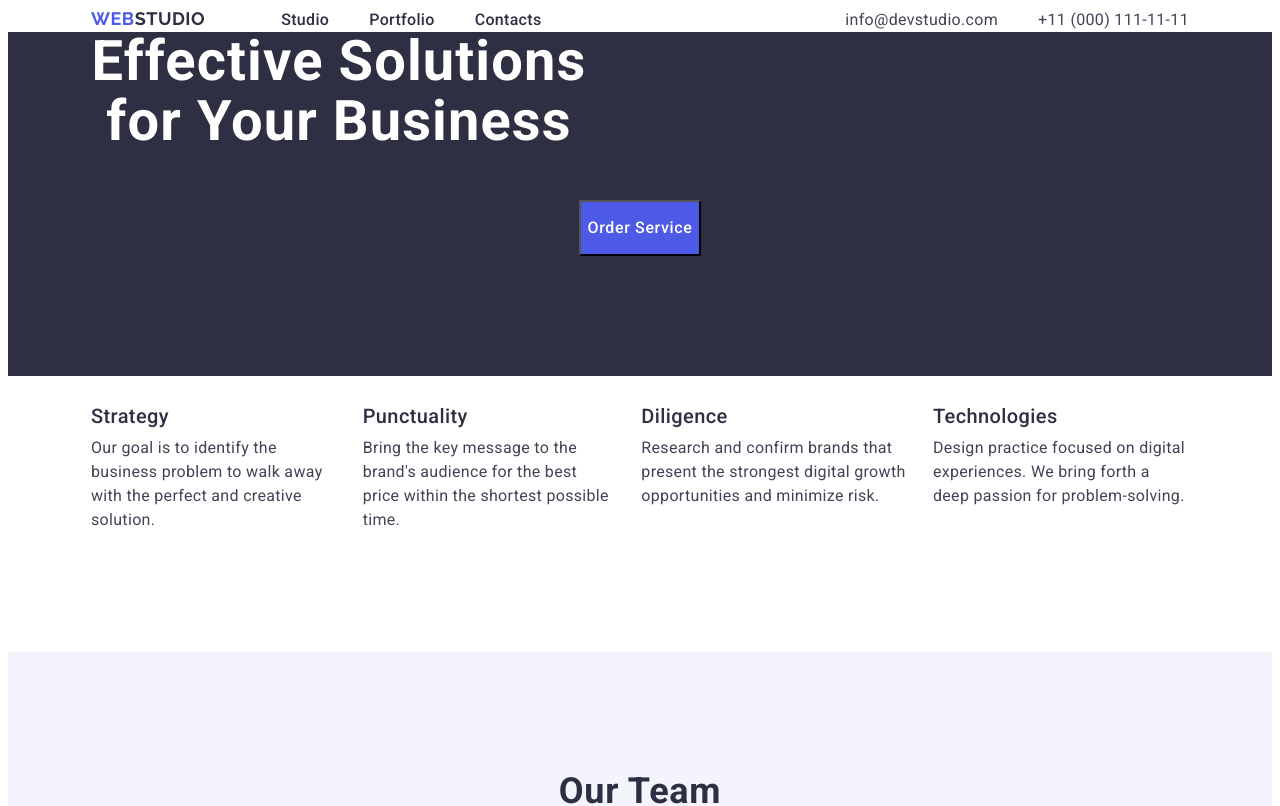
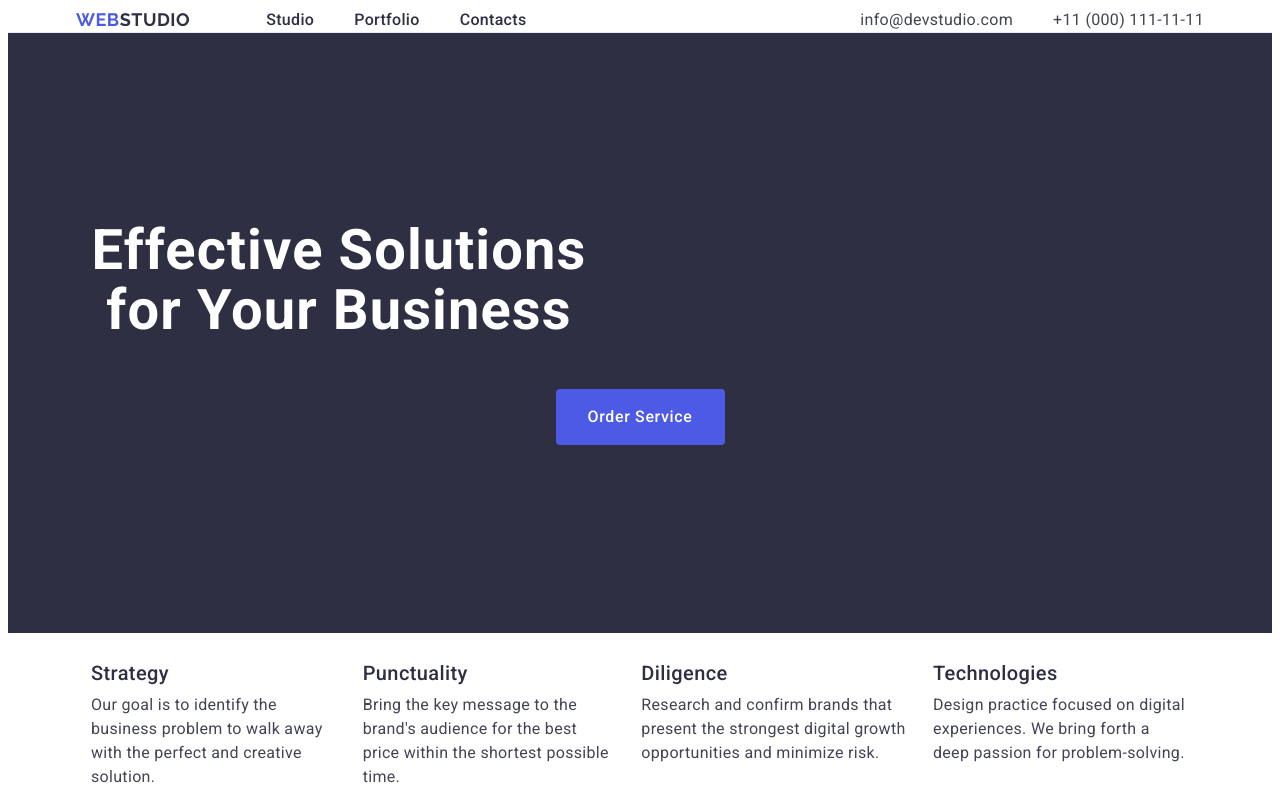
Before and after one commit to RuBiX35499/goit-markup-hw-03, a plain HTML site: page index.html in a window 1280 px wide. Shown: the top 806 px of the page. Drawn offline with Linux system fonts and the light colour scheme.

Commit message:
Second commit

```diff
--- a/css/style.css
+++ b/css/style.css
@@ -17,8 +17,14 @@ a{
     padding-right: 15px;
     margin: 0 auto;
 }
+
+.header{
+    border-bottom: 1px solid #e7e9fc;
+}
+
 .header-conteiner{
     display: flex;
+    width: 1158px;
 }
 
 p,h1,h2,h3,h4,h5,h6{
@@ -43,6 +49,7 @@ footer{
 
 .header-navigation{
     display: flex;
+    align-items: center;
 }
 
 .header-logo{
@@ -72,7 +79,7 @@ footer{
     line-height: 150%;
     letter-spacing: 0.02em;
     color: #2e2f42;
-
+    padding: 24px 0;
 }
 
 .header-menu-link:hover{
@@ -124,7 +131,7 @@ footer{
 
 .service{
     background:  #2e2f42;
-    padding-bottom: 120px;
+    padding: 188px 0;
 }
 
 .button{
@@ -136,10 +143,12 @@ footer{
     color: #ffffff;
     background-color: #4D5AE5;
     cursor: pointer;
-    max-width: 169px;
+    border: none;
+    min-width: 169px;
     height: 56px;;
     display: block;
     margin: 0 auto;
+    border-radius: 4px;
 }
 
 .button:hover{
@@ -282,7 +291,6 @@ footer{
     letter-spacing: 0.02em;
     color:#F4F4FD;
     max-width: 264px;
-    padding-top: 17.5px;
 }
 
 .footer-logo{
```
